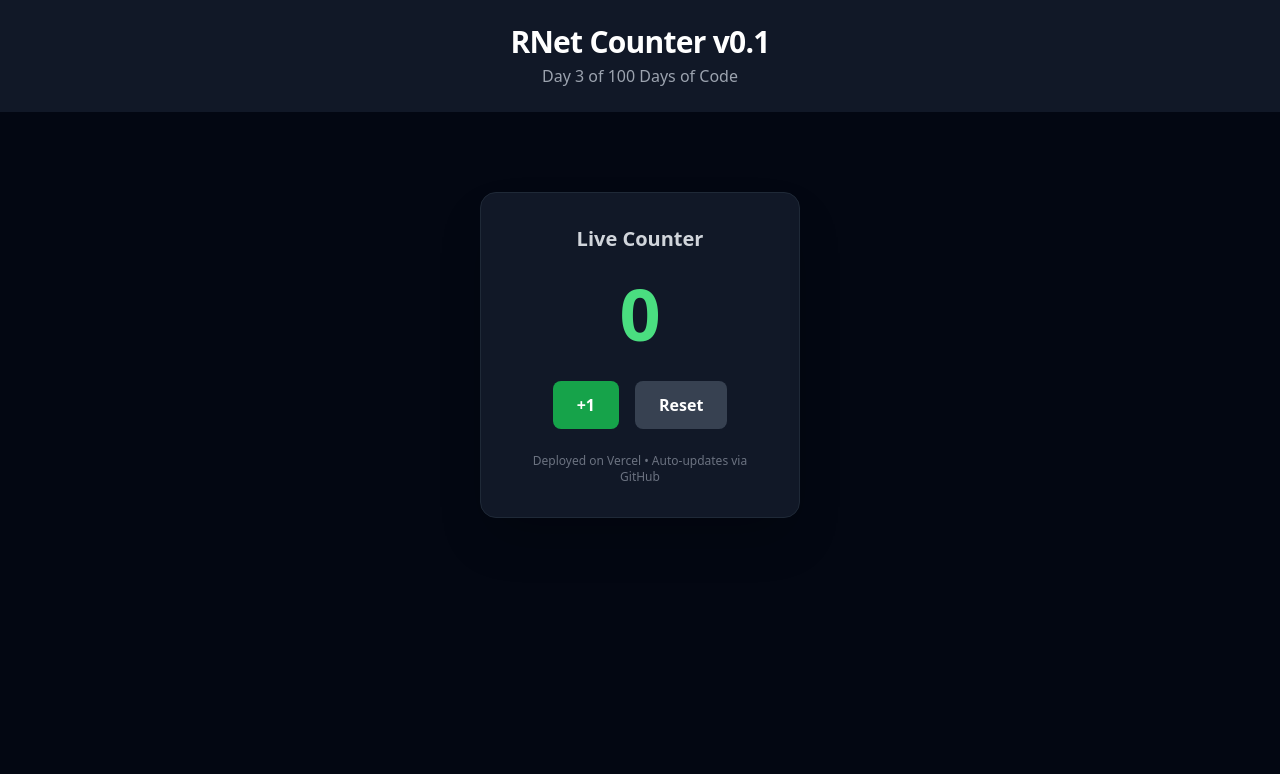
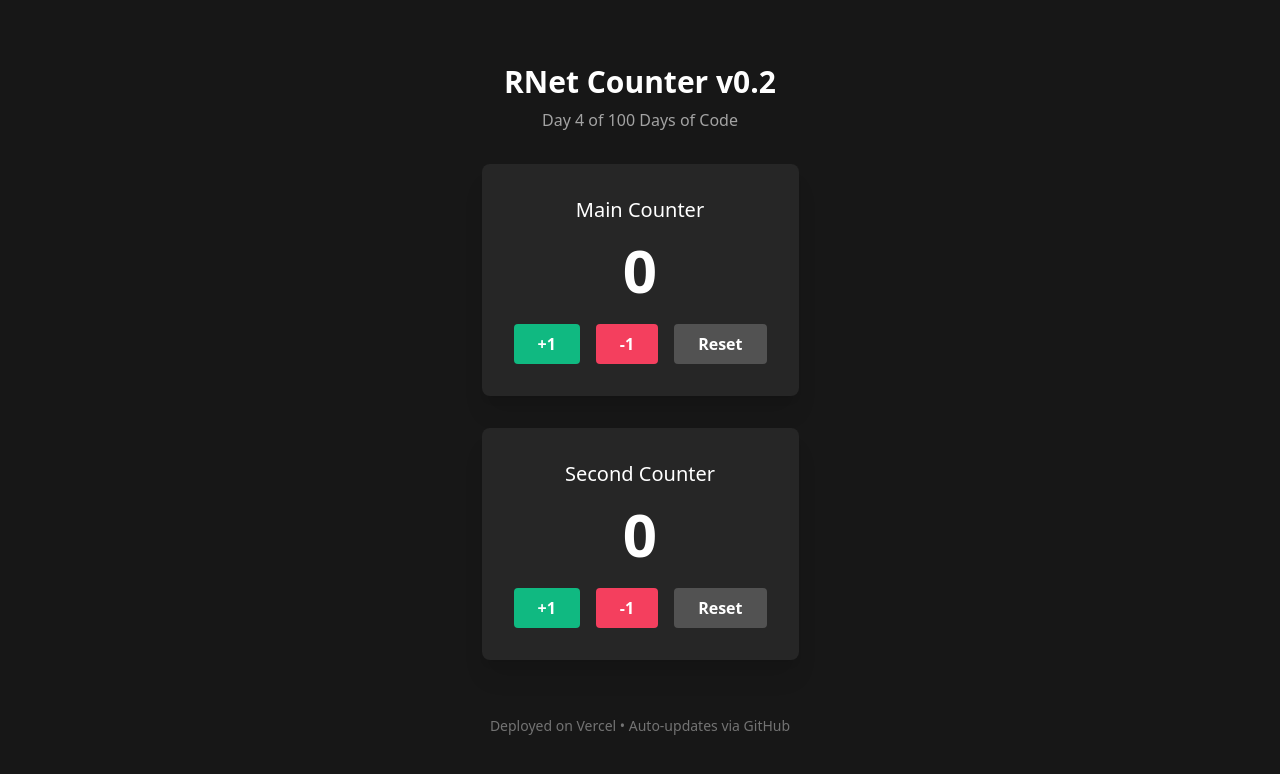
Before and after one commit to rrrnet3-dev/day1-hello, a Next.js app: page / in a window 1280 px wide. Shown: the top 774 px of the page. Built offline with nearby package versions, Linux system fonts and the light colour scheme.

Commit message:
Day 4: Add reusable Counter component with props

```diff
--- /dev/null
+++ b/src/components/Counter.jsx
@@ -0,0 +1,32 @@
+import { useState } from 'react';
+
+export default function Counter({ title }) {
+  const [count, setCount] = useState(0);
+
+  return (
+    <div className="bg-neutral-800 rounded-lg p-8 text-center shadow-xl">
+      <h2 className="text-xl mb-4">{title}</h2>
+      <div className="text-6xl font-bold mb-6">{count}</div>
+      <div className="flex gap-4 justify-center">
+        <button
+          onClick={() => setCount(count + 1)}
+          className="bg-emerald-500 hover:bg-emerald-600 px-6 py-2 rounded font-semibold"
+        >
+          +1
+        </button>
+        <button
+          onClick={() => setCount(count - 1)}
+          className="bg-rose-500 hover:bg-rose-600 px-6 py-2 rounded font-semibold"
+        >
+          -1
+        </button>
+        <button
+          onClick={() => setCount(0)}
+          className="bg-neutral-600 hover:bg-neutral-700 px-6 py-2 rounded font-semibold"
+        >
+          Reset
+        </button>
+      </div>
+    </div>
+  );
+}
--- a/src/pages/index.js
+++ b/src/pages/index.js
@@ -1,43 +1,17 @@
-import { useState } from "react";
+import Counter from '../components/Counter';
 
 export default function Home() {
-  const [count, setCount] = useState(0);
+  return (
+    <main className="min-h-screen bg-neutral-900 text-white flex flex-col items-center justify-center p-4 gap-8">
+      <div className="text-center">
+        <h1 className="text-3xl font-bold mb-2">RNet Counter v0.2</h1>
+        <p className="text-neutral-400">Day 4 of 100 Days of Code</p>
+      </div>
 
-  return (
-    <main className="min-h-screen bg-gray-950 text-white">
-      <header className="w-full py-6 bg-gray-900 text-white text-center">
-        <h1 className="text-3xl font-bold tracking-tight">RNet Counter v0.1</h1>
-        <p className="text-gray-400 mt-1">Day 3 of 100 Days of Code</p>
-      </header>
+      <Counter title="Main Counter" />
+      <Counter title="Second Counter" />
 
-      <div className="flex items-center justify-center mt-20">
-        <div className="bg-gray-900 p-8 rounded-2xl shadow-2xl border border-gray-800 w-80 text-center">
-          <h2 className="text-xl font-semibold mb-6 text-gray-300">Live Counter</h2>
-
-          <div className="text-7xl font-bold mb-8 text-green-400">
-            {count}
-          </div>
-
-          <div className="flex gap-4 justify-center">
-            <button
-              onClick={() => setCount(count + 1)}
-              className="bg-green-600 hover:bg-green-500 active:scale-95 px-6 py-3 rounded-lg font-semibold transition-all"
-            >
-              +1
-            </button>
-            <button
-              onClick={() => setCount(0)}
-              className="bg-gray-700 hover:bg-gray-600 active:scale-95 px-6 py-3 rounded-lg font-semibold transition-all"
-            >
-              Reset
-            </button>
-          </div>
-
-          <p className="text-xs text-gray-500 mt-6">
-            Deployed on Vercel • Auto-updates via GitHub
-          </p>
-        </div>
-      </div>
+      <p className="text-neutral-500 text-sm mt-6">Deployed on Vercel • Auto-updates via GitHub</p>
     </main>
   );
 }
```
